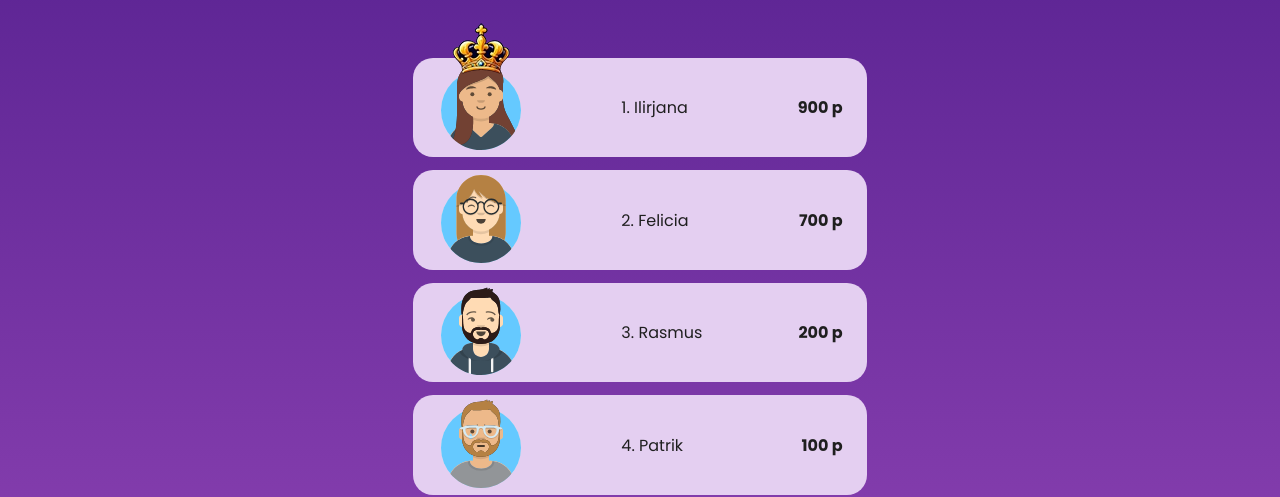
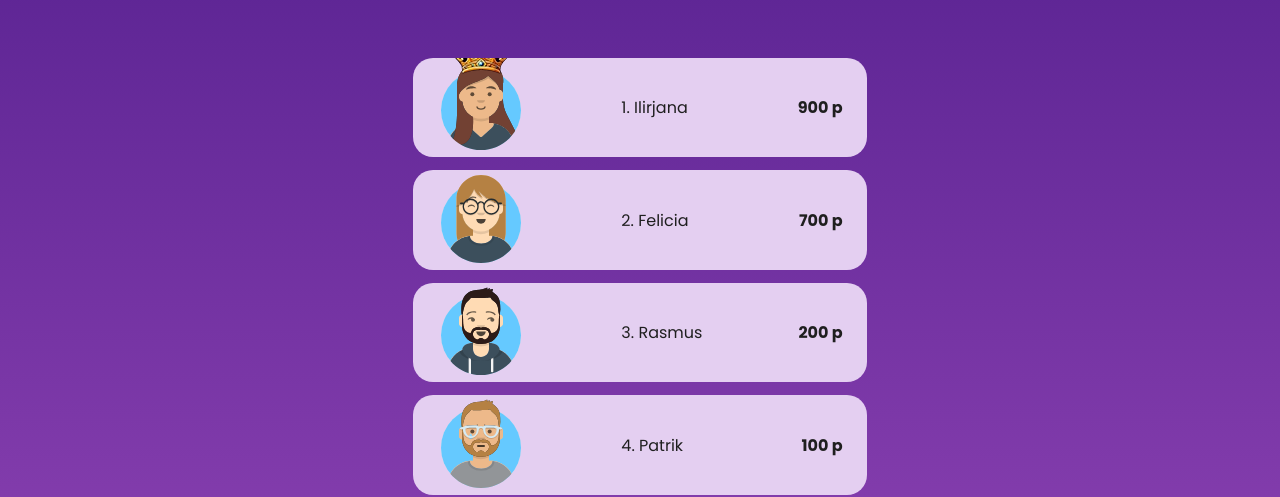
Before and after one commit to visceral89/Agil-Grupp-2, a Vue app: page /highscore in a window 1280 px wide. Shown: the part 267-764 px from the top of the page. Built offline with nearby package versions, Linux system fonts and the light colour scheme.

Commit message:
Styling på HighscoreList

```diff
--- a/src/views/Highscore.vue
+++ b/src/views/Highscore.vue
@@ -2,7 +2,7 @@
   <div class="highscore-wrapper">
     <section class="highscore-top-section">
       <img class="highscore-top-trophy" src="../assets/images/highscore-trophy.webp" alt="Highscore trophy">
-      <h1 class="highscore-top-title">Highscore</h1>
+      <h2 class="highscore-top-title">Highscore</h2>
     </section>
     <section class="highscore-table">
       <div v-for="(player, index) in highscoreList" class="highscore-cell">
@@ -48,11 +48,17 @@ export default {
   .highscore-top-trophy {
     width: 50%;
   }
+  .highscore-top-title {
+    font-size: 1.5em;
+  }
 }
 .highscore-table {
   display: flex;
   flex-direction: column;
   gap: .8em;
+  height: 550px;
+  overflow-y: scroll;
+  scrollbar-width: none;
 }
 .highscore-cell {
   align-items: center;
@@ -65,6 +71,9 @@ export default {
   .highscore-cell-points {
     font-weight: bold;
     margin-left: auto;
+  }
+  .highscore-avatar-container {
+    position: relative;
   }
   .highscore-avatar {
     display: block;
```
